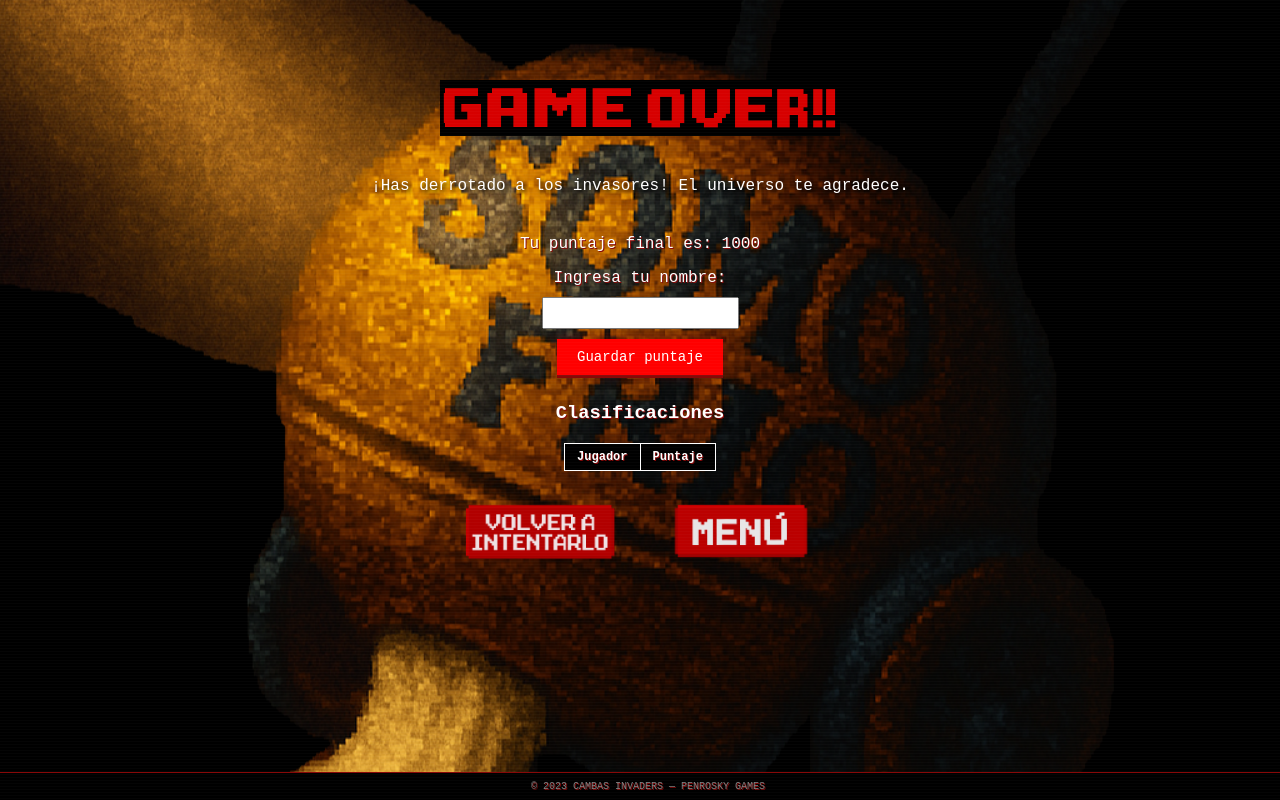
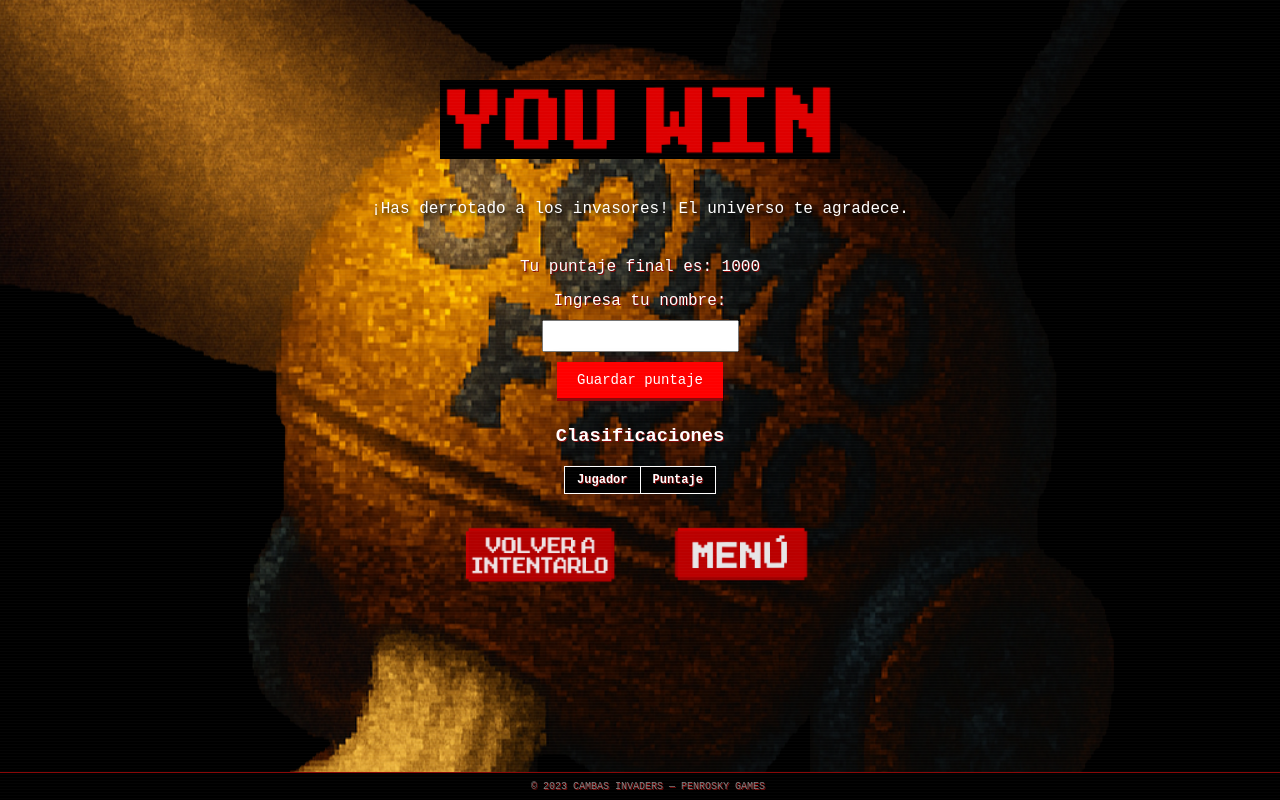
Before and after one commit to RafaelRios2707/Programacion1, a plain HTML site: page cambas invaders/gamewin.html in a window 1280 px wide. Drawn offline with Linux system fonts and the light colour scheme.

Commit message:
Update gamewin.html

```diff
--- a/cambas invaders/gamewin.html
+++ b/cambas invaders/gamewin.html
@@ -75,7 +75,7 @@
 </head>
 <body>
   <div class="titulo">
-    <img src="assets/gameover.png" alt="Victoria">
+    <img src="assets/youwin.png" alt="Victoria">
   </div>
 
   <p class="mensaje">¡Has derrotado a los invasores! El universo te agradece.</p>
```
